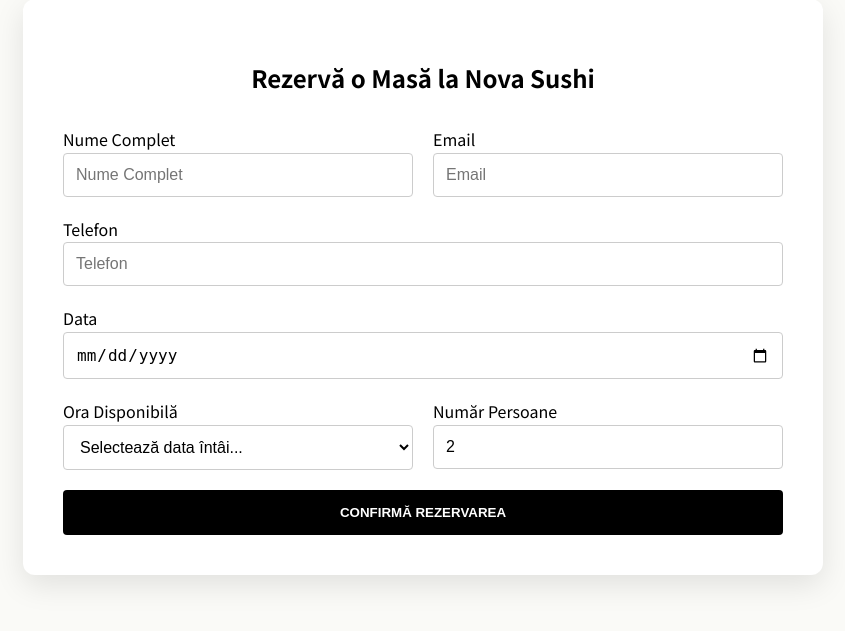
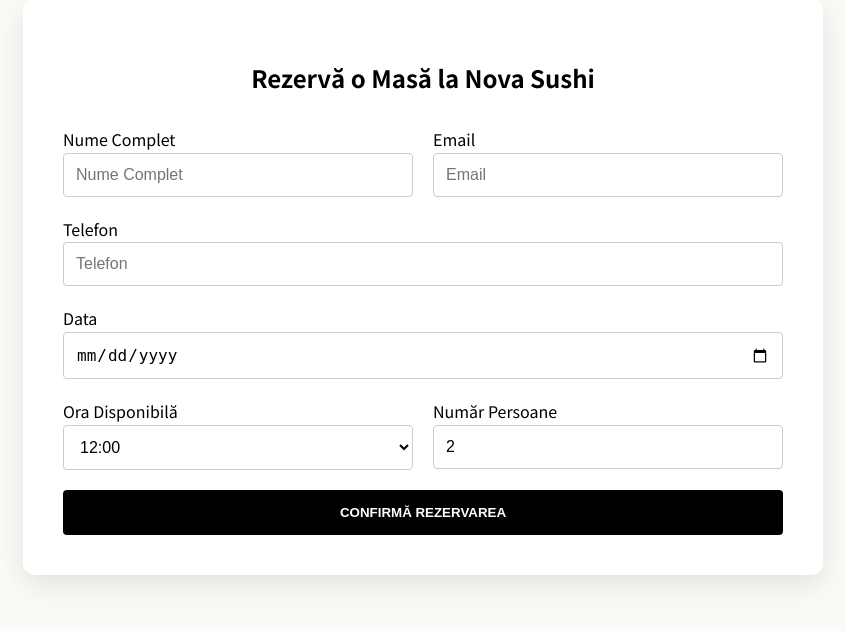
Before and after one commit to AndreiIliescu/sda-final-project, a Django app: page /rezervare/ in a window 1280 px wide. Shown: the part 256-887 px from the top of the page, without its empty margins (217-1062 px from the left). Run offline with Django 5.2, Linux system fonts and the light colour scheme; some libraries are stand-ins or nearby versions; some web fonts are replaced.

Commit message:
Fixed a bug that was stopping the reservation form from being fully completed and submitted.

```diff
--- a/restaurant_app/admin.py
+++ b/restaurant_app/admin.py
@@ -1,8 +1,9 @@
 from django.contrib import admin
-from restaurant_app.models import Category, ContactMessage, Product
+from restaurant_app.models import Category, ContactMessage, Product, Reservation
 
 
 # Register your models here.
 admin.site.register(Category)
 admin.site.register(ContactMessage)
 admin.site.register(Product)
+admin.site.register(Reservation)
--- a/restaurant_app/forms.py
+++ b/restaurant_app/forms.py
@@ -22,6 +22,26 @@
 
 
 class ReservationForm(forms.ModelForm):
+    TIME_CHOICES = [
+        ('12:00:00', '12:00'),
+        ('12:30:00', '12:30'),
+        ('13:00:00', '13:00'),
+        ('13:30:00', '13:30'),
+        ('14:00:00', '14:00'),
+        ('18:00:00', '18:00'),
+        ('18:30:00', '18:30'),
+        ('19:00:00', '19:00'),
+        ('19:30:00', '19:30'),
+        ('20:00:00', '20:00'),
+        ('20:30:00', '20:30'),
+        ('21:00:00', '21:00'),
+    ]
+
+    time_slot = forms.ChoiceField(
+        choices=TIME_CHOICES,
+        widget=forms.Select(attrs={'class': 'form-control'})
+    )
+
     class Meta:
         model = Reservation
         fields = ["full_name", "email", "phone", "date", "time_slot", "guests"]
--- a/restaurant_app/templates/reservation.html
+++ b/restaurant_app/templates/reservation.html
@@ -21,13 +21,11 @@
                     </div>
                     <div class="form-group">
                         <label>Data</label>
-                        <input type="date" name="date" id="id_date" required class="form-control">
+                        {{ form.date }}
                     </div>
                     <div class="form-group">
                         <label>Ora Disponibilă</label>
-                        <select name="time_slot" id="id_time_slot" required>
-                            <option value="">Selectează data întâi...</option>
-                        </select>
+                        {{ form.time_slot }}
                     </div>
                     <div class="form-group">
                         <label>Număr Persoane</label>
```
